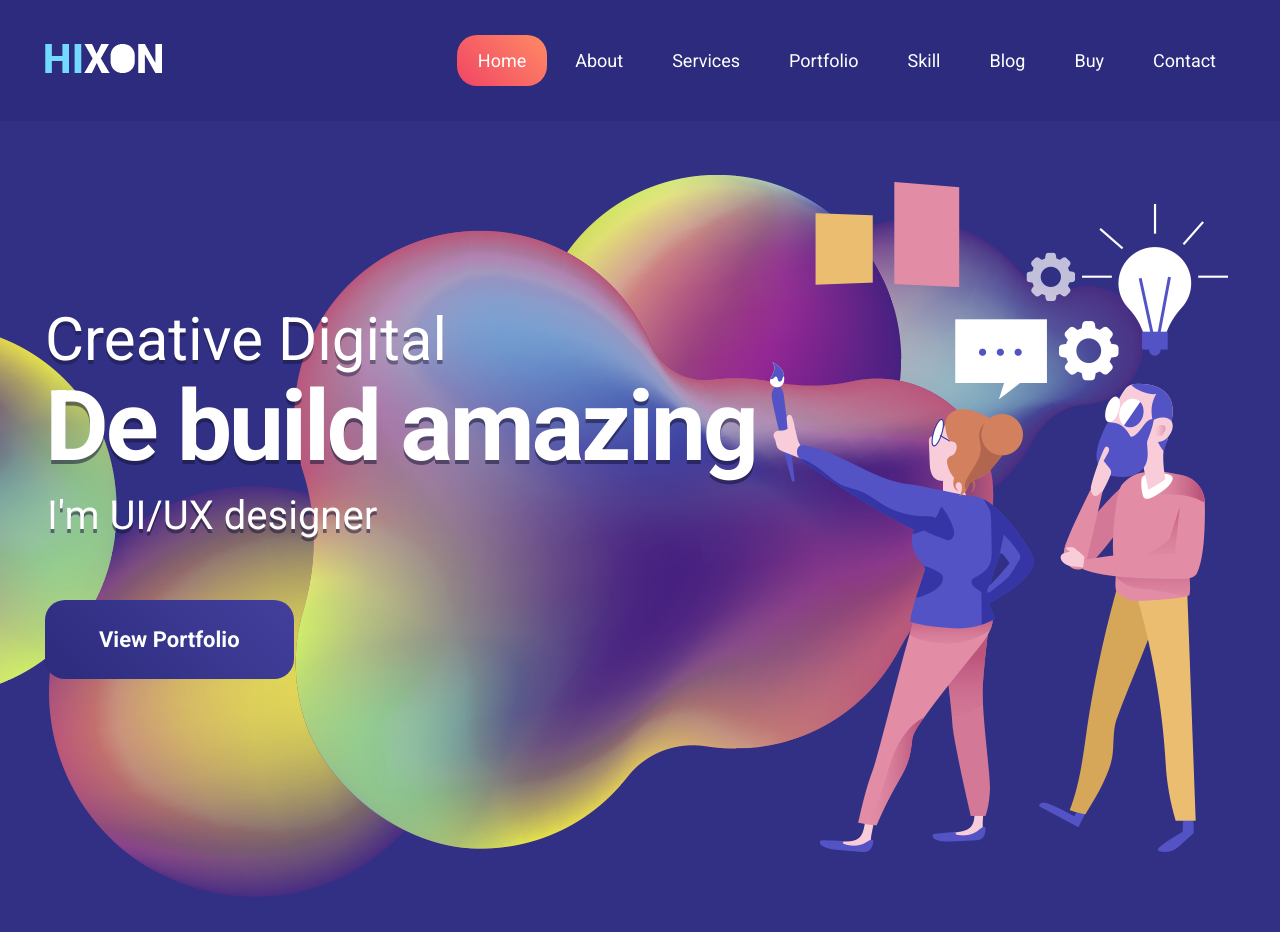
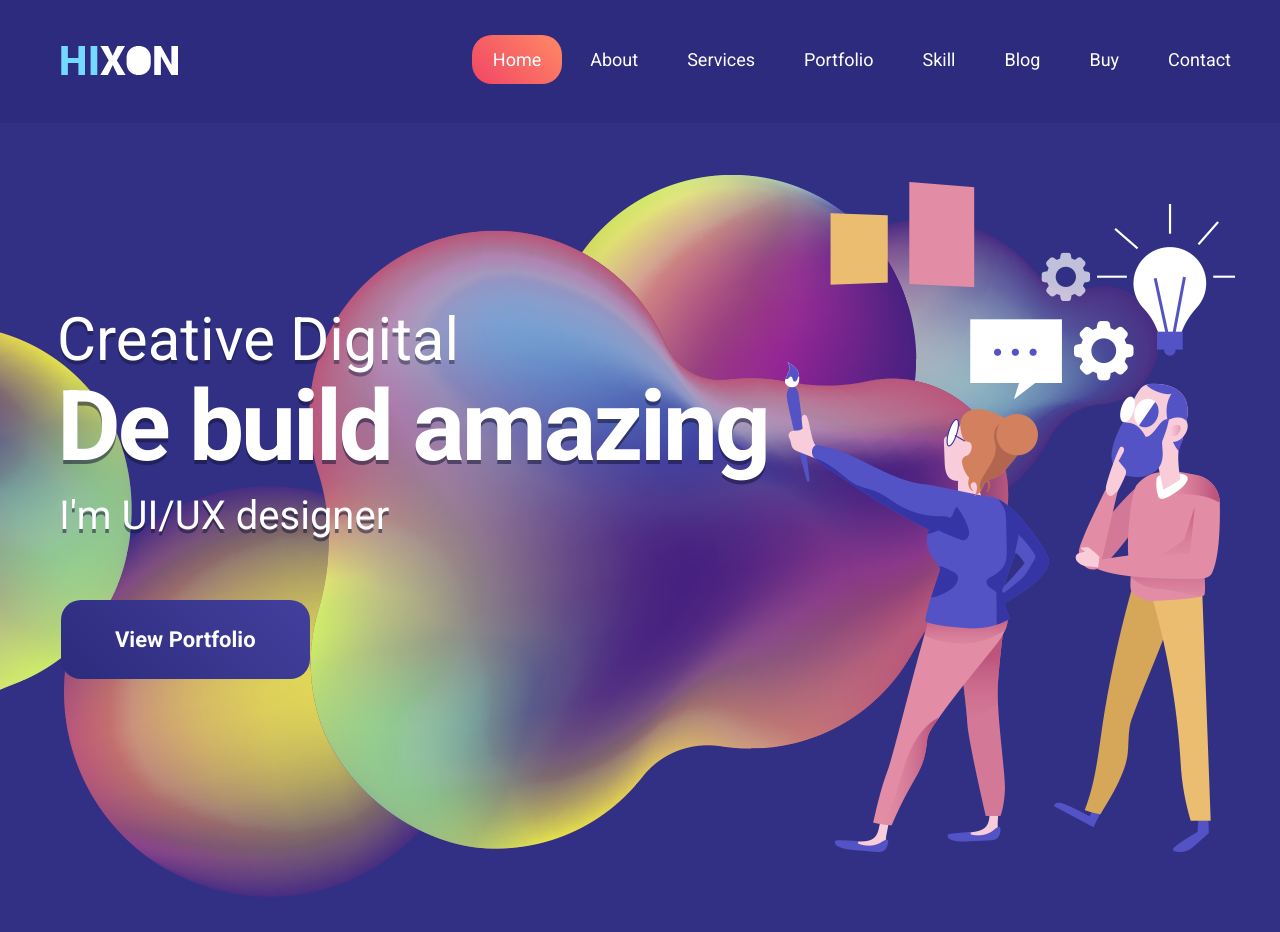
Before and after one commit to homutov-pro/hixon2, a plain HTML site: page index.html in a window 1280 px wide. Drawn offline with Linux system fonts and the light colour scheme.

Commit message:
Update style.css

```diff
--- a/css/style.css
+++ b/css/style.css
@@ -23,18 +23,18 @@ body {
 }
 
 .main__header__logo {
-    margin-left: 0;
+    margin-left: 16px;
 }
 
 .main__header__logo, .main__header__nav, .main__header__nav li {
     display: inline-block;
     vertical-align: middle;
-    margin-top: 0;
+    margin-top: 2px;
 }
 
 .main__header__nav {
-   margin-bottom: 0;
-   margin-right: 18px;
+   margin-bottom: 8px;
+   margin-right: 3px;
 }
 
 .main__header__nav li:last-child {
@@ -51,7 +51,7 @@ body {
     font-size: 18px;
     border-radius: 20px;
     text-decoration: none;
-    padding: 15px 21px;
+    padding: 14px 21px;
 }
 
 .main__header__nav li a:hover, .main__header__nav__li__active {
@@ -60,12 +60,12 @@ body {
 }
 
 .header__main__slider {
-    background: #323084 url(../img/main_slider_bg.png) -15px 54px no-repeat;
+    background: #323084 url(../img/main_slider_bg.png) 0 52px no-repeat;
 }
 
 .main__header__slider__padding {
     overflow: hidden;
-    padding-top: 52px;
+    padding-top: 50px;
     padding-bottom: 80px;
 }
 
@@ -82,7 +82,7 @@ body {
     min-height: 385px;
     width: 720px;
     float: left;
-    padding: 131px 0 0 0;
+    padding: 131px 0 0 12px;
 }
 
 .header__main__slider__span {
@@ -120,12 +120,12 @@ body {
     background-image: -ms-linear-gradient( 45deg, rgb(45,43,125) 0%, rgb(66,64,156) 100%);
     padding: 27px 54px;
     border-radius: 20px;
-    margin-left: 0;
+    margin-left: 4px;
 }
 
 .main__slider__agency__img {
     width: 435px;
     height: 670px;
-    margin: 9px 30px 0 0;
+    margin: 9px 15px 0 0;
     float: right;
 }
```
